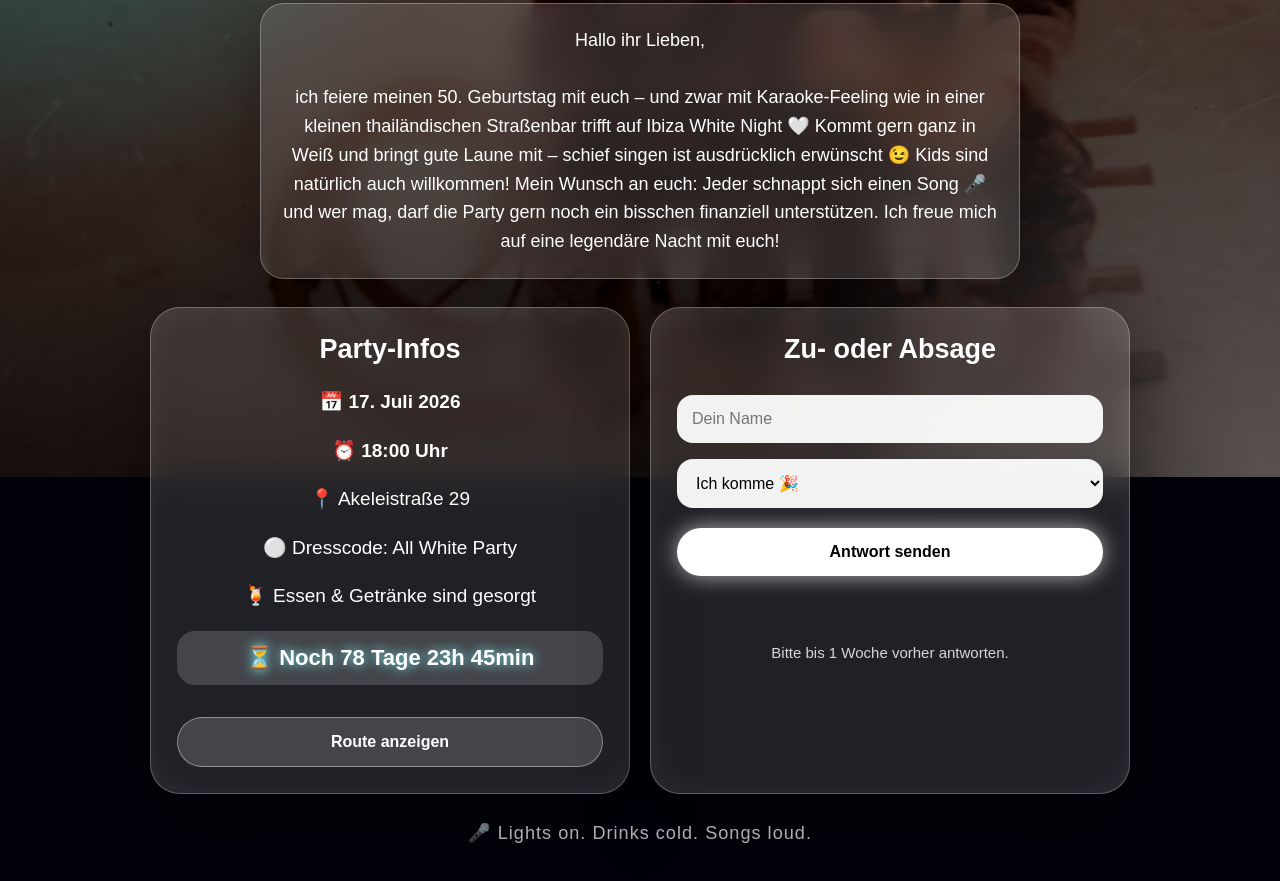
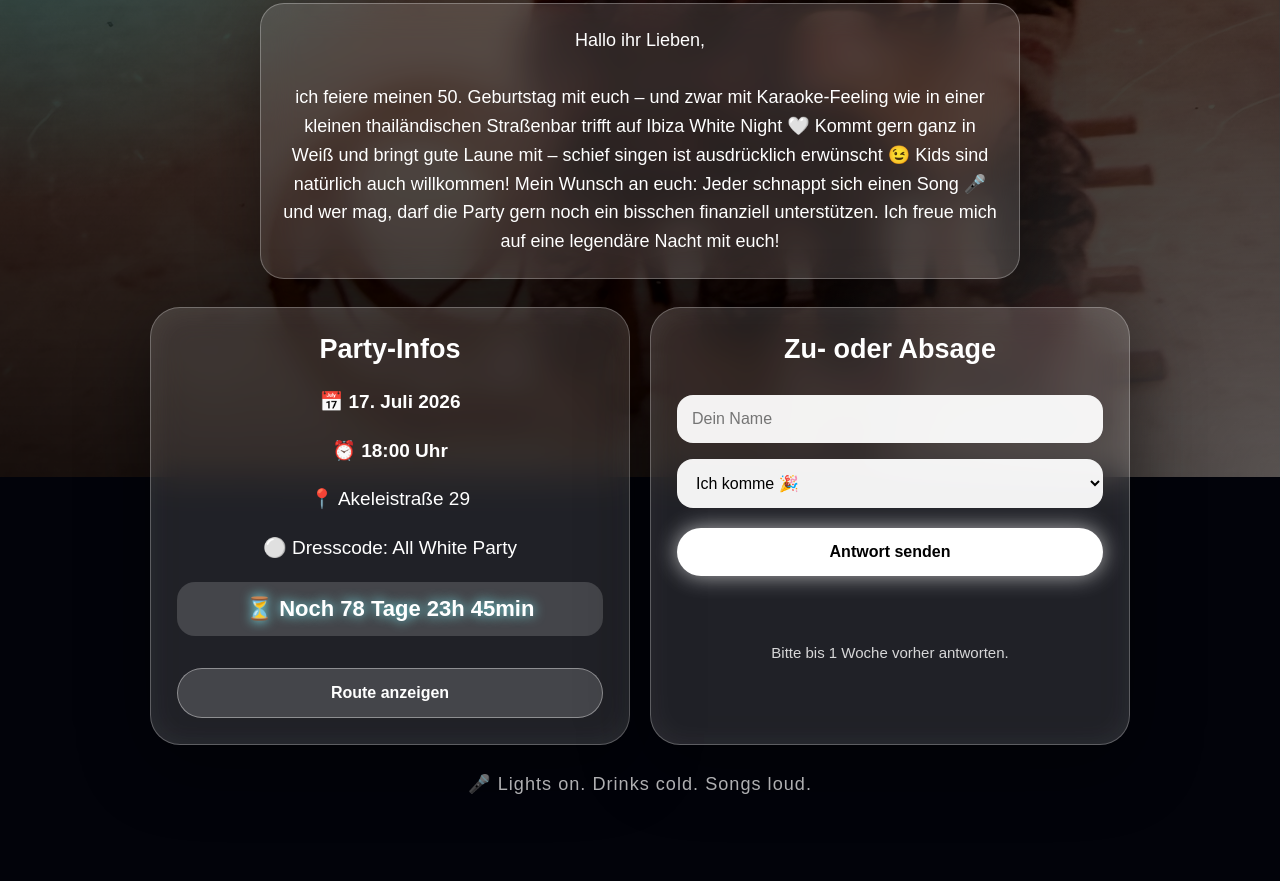
Before and after one commit to despor/party50, a plain HTML site: page index.html in a window 1280 px wide. Shown: the part 323-1204 px from the top of the page. After the commit the page ends 1163 px from the top, so only its background shows below. Drawn offline with Linux system fonts and the light colour scheme.

Commit message:
Update index.html

```diff
--- a/index.html
+++ b/index.html
@@ -247,7 +247,6 @@ Ich freue mich auf eine legendäre Nacht mit euch!</div>
 <p>⏰ <strong>18:00 Uhr</strong></p>
 <p>📍 Akeleistraße 29</p>
 <p>⚪ Dresscode: All White Party</p>
-<p>🍹 Essen & Getränke sind gesorgt</p>
 </div>
 
 <div id="countdown"></div>
```
